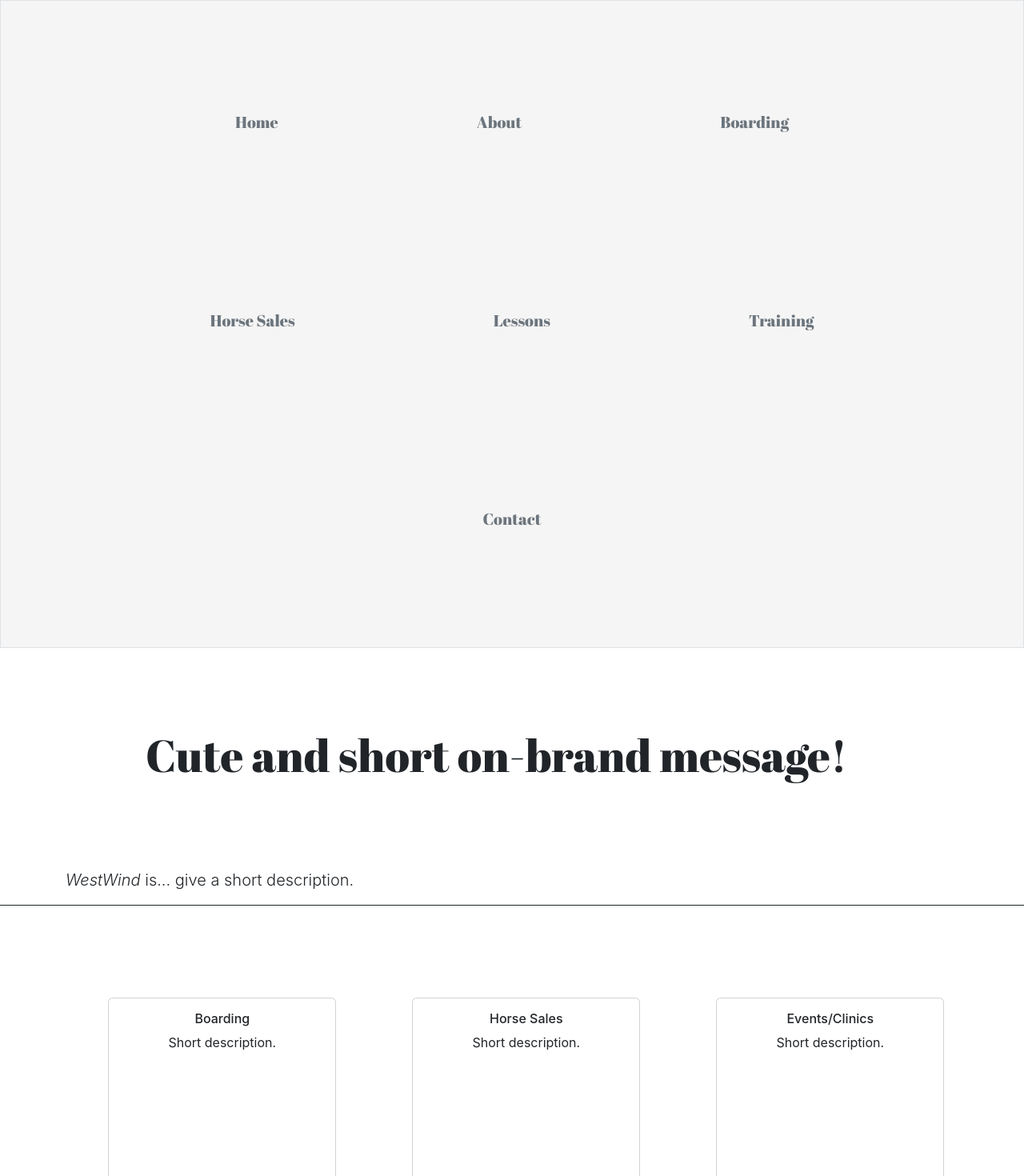
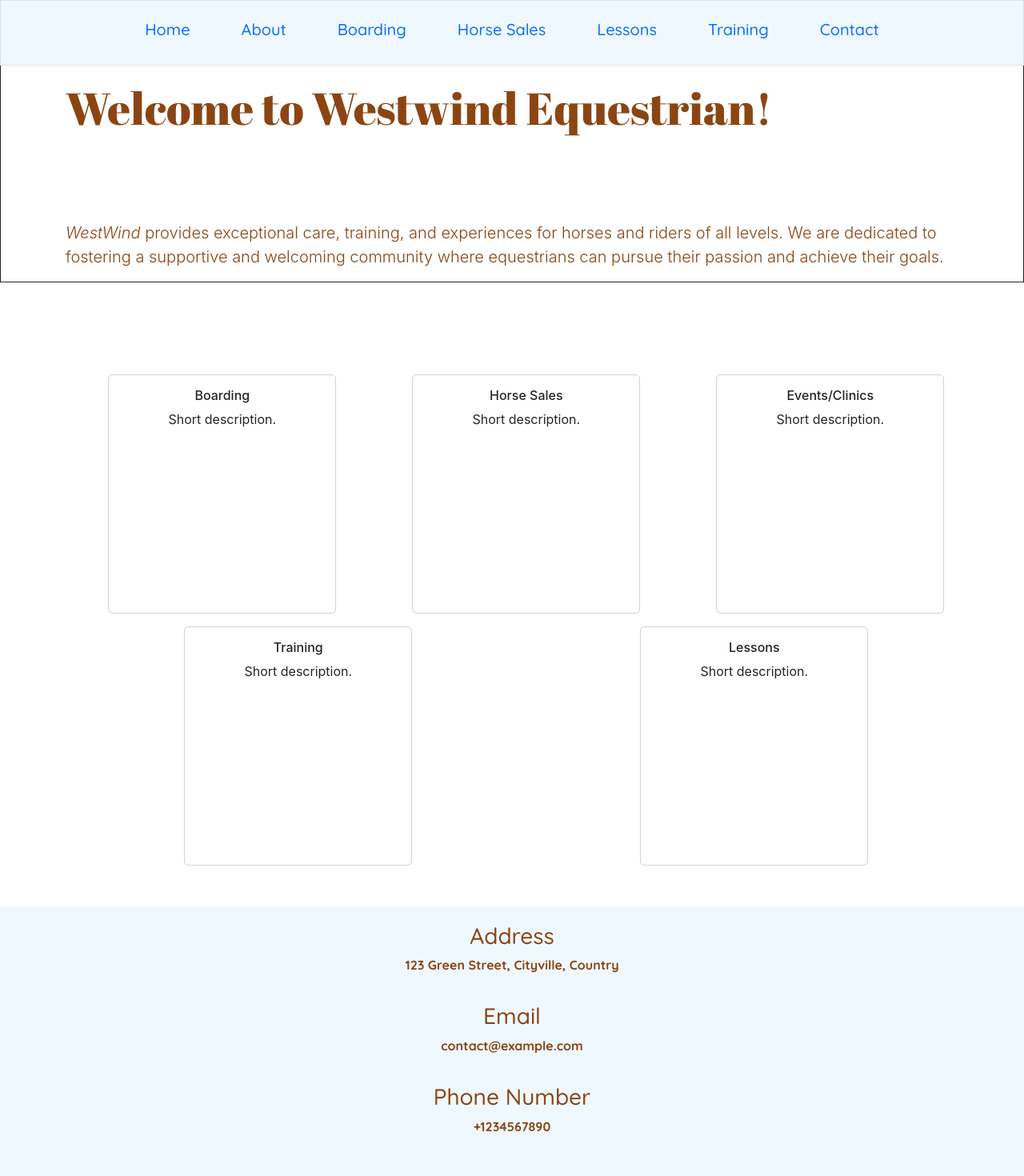
Before and after one commit to zoerain/westwind, a React (Create React App) app: page / in a window 1280 px wide. Shown: the top 1470 px of the page at 80% size. Built offline with nearby package versions, Linux system fonts and the light colour scheme.

Commit message:
Added about page and routing

```diff
--- a/public/index.html
+++ b/public/index.html
@@ -24,6 +24,10 @@
      <link rel="preconnect" href="https://fonts.googleapis.com">
      <link rel="preconnect" href="https://fonts.gstatic.com" crossorigin>
      <link href="https://fonts.googleapis.com/css2?family=Abril+Fatface&display=swap" rel="stylesheet">
+
+     <link rel="preconnect" href="https://fonts.googleapis.com">
+     <link rel="preconnect" href="https://fonts.gstatic.com" crossorigin>
+     <link href="https://fonts.googleapis.com/css2?family=Quicksand:wght@300..700&display=swap" rel="stylesheet">
      <!--
       Google fonts link
      -->
--- a/src/App.css
+++ b/src/App.css
@@ -1,17 +1,5 @@
-
-h1 {
-  font-family: "Abril Fatface", serif;
-  font-weight: 400;
-  font-style: normal;
-  padding: 100px;
-}
-
-.nav-bar {
-  font-family:'Times New Roman', Times, serif;
-}
 
 ul {
-    border-width: 350px;
     background-color: #F5F5F5;
     font-family:'Times New Roman', Times, serif;
 }
--- a/src/App.js
+++ b/src/App.js
@@ -1,6 +1,9 @@
 import { BrowserRouter, Routes, Route } from "react-router-dom";
 import HomePage from "./Components/Home/HomePage";
 import HeaderNav from "./Components/Header/HeaderNav";
+import Footer from "./Components/Footer";
+import AboutPage from "./Components/AboutPage";
+import BoardingPage from "./Components/BoardingPage";
 import "./App.css";
 
 function App() {
@@ -9,8 +12,10 @@ function App() {
       <HeaderNav />
       <Routes>
         <Route path="/" element={<HomePage />} />
-        {/* Add more routes for other pages */}
+        <Route path="/about" element={<AboutPage />} />
+        <Route path="/boarding" element={<BoardingPage />} />
       </Routes>
+      <Footer />
     </BrowserRouter>
   );
 }
--- /dev/null
+++ b/src/Components/AboutPage.js
@@ -0,0 +1,114 @@
+import React from "react";
+
+function AboutPage() {
+
+  const aboutStyle = {
+    paddingTop: "100px",
+  }
+
+  return (
+    <div style={aboutStyle}>
+      <h1 style={{ paddingBottom: "30px" }}>Welcome to Westwind Equestrian</h1>
+
+      <h2>Our Mission</h2>
+      <p>
+        At Westwind Equestrian, our mission is to provide exceptional care,
+        training, and experiences for horses and riders of all levels. We are
+        dedicated to fostering a supportive and welcoming community where
+        equestrians can pursue their passion and achieve their goals.
+      </p>
+
+      <h2>About Us</h2>
+      <p>
+        Westwind Equestrian was founded in [Year] by [Founder's Name], a
+        lifelong equestrian with a passion for horses and a vision for creating
+        a positive and inclusive equestrian environment. What started as a small
+        boarding facility has grown into a thriving community of riders,
+        trainers, and horse enthusiasts.
+      </p>
+
+      <h2>Our Services</h2>
+      <ul>
+        <li>
+          <strong>Boarding:</strong> We offer full-care and partial-care
+          boarding options tailored to meet the needs of both horse and rider.
+        </li>
+        <li>
+          <strong>Training:</strong> Our experienced trainers provide
+          personalized training programs for riders of all disciplines, from
+          beginner to advanced.
+        </li>
+        <li>
+          <strong>Lessons:</strong> We offer riding lessons for riders of all
+          ages and skill levels, from introductory lessons for beginners to
+          advanced training for competitive riders.
+        </li>
+        <li>
+          <strong>Clinics and Workshops:</strong> We host a variety of clinics
+          and workshops throughout the year, covering topics such as
+          horsemanship, riding skills, and horse care.
+        </li>
+        <li>
+          <strong>Sales and Consignment:</strong> We occasionally have horses
+          available for sale or consignment. Please inquire for current
+          availability.
+        </li>
+      </ul>
+
+      <h2>Meet Our Team</h2>
+      <img src="team-photo.jpg" alt="Team" />
+      <ul>
+        <li>
+          <strong>[Founder's Name]:</strong> Founder and Head Trainer
+        </li>
+        <li>
+          <strong>[Trainer's Name]:</strong> Assistant Trainer
+        </li>
+        <li>
+          <strong>[Barn Manager's Name]:</strong> Barn Manager
+        </li>
+      </ul>
+
+      <h2>Testimonials</h2>
+      <blockquote>
+        <p>
+          "I've been boarding my horse at [Your Equestrian Business Name] for
+          over two years now, and I couldn't be happier with the care and
+          attention he receives. The staff are knowledgeable, friendly, and
+          truly care about the well-being of the horses." - [Client Name]
+        </p>
+      </blockquote>
+      <blockquote>
+        <p>
+          "The trainers at [Your Equestrian Business Name] have helped me
+          progress so much as a rider. Their expertise and guidance have been
+          invaluable on my journey as an equestrian." - [Client Name]
+        </p>
+      </blockquote>
+
+      <h2>Contact Us</h2>
+      <p>
+        <strong>Location:</strong> [Your Address]
+      </p>
+      <p>
+        <strong>Phone:</strong> [Your Phone Number]
+      </p>
+      <p>
+        <strong>Email:</strong> [Your Email Address]
+      </p>
+      <p>
+        <strong>Social Media:</strong> [Links to Social Media Profiles]
+      </p>
+
+      <h2>Visit Us</h2>
+      <p>
+        We invite you to visit [Your Equestrian Business Name] and experience
+        the magic of the equestrian world firsthand. Whether you're a seasoned
+        rider or new to the horse world, we look forward to welcoming you to our
+        community.
+      </p>
+    </div>
+  );
+};
+
+export default AboutPage;
--- /dev/null
+++ b/src/Components/BoardingPage.js
@@ -0,0 +1,7 @@
+import React from "react";
+
+function BoardingPage() {
+
+}
+
+export default BoardingPage;
--- /dev/null
+++ b/src/Components/Footer.js
@@ -0,0 +1,42 @@
+import React from "react";
+
+const footerStyle = {
+  backgroundColor: "#F0F8FF",
+  color: "#8B4513",
+  padding: "20px",
+  borderColor: "#8B4513",
+
+  left: 0,
+  bottom: 0,
+  width: "100%",
+  textAlign: "center",
+  fontFamily: '"Quicksand", sansSerif',
+  fontWeight: 650,
+};
+
+const footerItemStyle = {
+  marginBottom: "35px", // Add margin bottom for spacing between items
+};
+
+function Footer() {
+  return (
+    <footer style={footerStyle}>
+      <div className="footer-content">
+        <div className="footer-item" style={footerItemStyle}>
+          <h3>Address</h3>
+          <p>123 Green Street, Cityville, Country</p>
+        </div>
+        <div className="footer-item" style={footerItemStyle}>
+          <h3>Email</h3>
+          <p>contact@example.com</p>
+        </div>
+        <div className="footer-item" style={footerItemStyle}>
+          <h3>Phone Number</h3>
+          <p>+1234567890</p>
+        </div>
+      </div>
+    </footer>
+  );
+}
+
+export default Footer;
--- a/src/Components/Header/Header.js
+++ b/src/Components/Header/Header.js
@@ -9,16 +9,33 @@ function Header() {
     };
 
 
+     const h1Style = {
+       color: "#8B4513",
+       fontFamily: '"Abril Fatface", serif',
+       fontWeight: 400,
+       fontStyle: "normal",
+       padding: "100px",
+       paddingLeft: "0px",
+     };
+
+     const westStyle = {
+        color: "#8B4513",
+     }
 
 return (
   <div
-        className='jumbotron jumbotron-fluid text-grey border-bottom border-dark pt-0'
+    className="jumbotron jumbotron-fluid text-grey border border-dark pt-0"
     style={style}
   >
-        <div className='container'>
-            <h1 className='display-4'>Cute and short on-brand message!</h1>
-            <p className='lead'>
-                <em>WestWind</em> is... give a short description.
+    <div className="container">
+      <h1 className="display-4" style={h1Style}>
+        Welcome to Westwind Equestrian!
+      </h1>
+      <p className="lead" style={westStyle}>
+        <em>WestWind</em> provides exceptional care, training, and experiences
+        for horses and riders of all levels. We are dedicated to fostering a
+        supportive and welcoming community where equestrians can pursue their
+        passion and achieve their goals.
       </p>
     </div>
   </div>
--- a/src/Components/Header/HeaderNav.js
+++ b/src/Components/Header/HeaderNav.js
@@ -1,70 +1,80 @@
 import React from 'react';
 import { Link } from 'react-router-dom';
+import { useNavigate } from "react-router-dom";
 
 function HeaderNav() {
-    const style = {
-        padding: '2rem',
+
+  const navigate = useNavigate();
+
+    const quicksand = {
+      color: "#8B4513",
+      backgroundColor: "#F0F8FF",
+      fontFamily: '"Quicksand", sansSerif',
+      fontOpticalSizing: "auto",
+      fontWeight: "650",
+      fontStyle: "normal",
+      padding: "16px",
+      position: "fixed",
+      width: "100%",
+      zIndex: "999",
     };
 
-    const italic = {
-        fonstyle: 'italic',
+    const navStyle = "font-poppins-heading nav-link mx-3";
+
+    function handleHomeClick() {
+      navigate("/");
     };
 
-    const navStyle = "font-poppins-heading nav-link mx-2 text-secondary";
+    function handleAboutClick() {
+      navigate("/about");
+    };
+
+    function handleBoardingClick() {
+      navigate("/boarding");
+    };
 
     return (
-      <ul className="nav justify-content-center border nav-bar" style={style}>
+      <ul
+        className="nav justify-content-center border nav-bar"
+        style={quicksand}
+      >
         <li className="">
-          <Link className={navStyle} to="/">
-            <h1 className="h5" style={italic}>
-              Home
-            </h1>
+          <Link onClick={handleHomeClick()} className={navStyle} to="/">
+            <h1 className="h5">Home</h1>
           </Link>
         </li>
         <li className="nav-item">
-          <Link className={navStyle}>
-            <h1 className="h5" style={italic}>
-              About
-            </h1>
+          <Link onClick={handleAboutClick()} className={navStyle}>
+            <h1 className="h5">About</h1>
+          </Link>
+        </li>
+        <li>
+          <Link onClick={handleBoardingClick()} className={navStyle}>
+            <h1 className="h5">Boarding</h1>
           </Link>
         </li>
         <li>
           <Link className={navStyle}>
-            <h1 className="h5" style={italic}>
-              Boarding
-            </h1>
+            <h1 className="h5">Horse Sales</h1>
           </Link>
         </li>
         <li>
           <Link className={navStyle}>
-            <h1 className="h5" style={italic}>
-              Horse Sales
-            </h1>
+            <h1 className="h5">Lessons</h1>
           </Link>
         </li>
         <li>
           <Link className={navStyle}>
-            <h1 className="h5" style={italic}>
-              Lessons
-            </h1>
+            <h1 className="h5">Training</h1>
           </Link>
         </li>
         <li>
           <Link className={navStyle}>
-            <h1 className="h5" style={italic}>
-              Training
-            </h1>
-          </Link>
-        </li>
-        <li>
-          <Link className={navStyle}>
-            <h1 className="h5" style={italic}>
-              Contact
-            </h1>
+            <h1 className="h5">Contact</h1>
           </Link>
         </li>
       </ul>
     );
-}
+};
 
 export default HeaderNav;
--- a/src/Components/Home/HomePage.js
+++ b/src/Components/Home/HomePage.js
@@ -4,8 +4,12 @@ import Header from "../Header/Header";
 
 function HomePage() {
 
+    const home = {
+        paddingBottom: '150px'
+    }
+
     return (
-        <div>
+        <div style={home}>
             <Header />
             <ServiceList />
         </div>
--- a/src/Components/Home/ServiceList.js
+++ b/src/Components/Home/ServiceList.js
@@ -4,7 +4,7 @@ import React from 'react';
 function ServiceList() {
 
     return (
-      <main className="container text-center text-secondary mt-50">
+      <main className="container text-center mt-50">
         <section>
           <div className="row">
             <div className="col-sm-12 col-md-6 col-lg-4 my-2">
```
Lines whose indentation alone changed are shown as unchanged.
